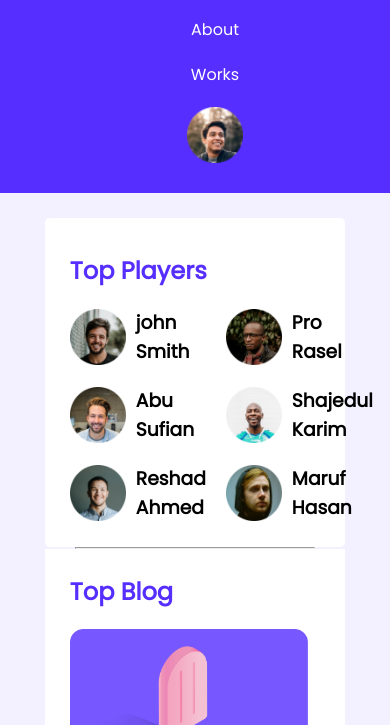
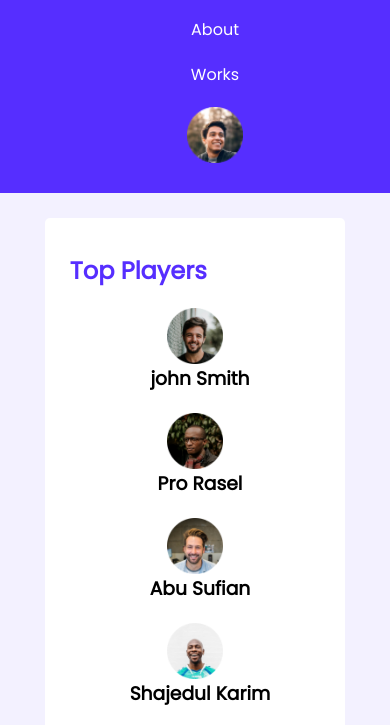
Before and after one commit to TariquzzamanTapon/leader-board-css, a plain HTML site: page index.html in a window 390 px wide. Shown: the part 107-832 px from the top of the page. Drawn offline with Linux system fonts and the light colour scheme.

Commit message:
responsive area selection

```diff
--- a/styles/style.css
+++ b/styles/style.css
@@ -5,6 +5,7 @@
 body{
     background:#F3F1FF;
     font-family: 'Poppins', sans-serif;
+    box-sizing:border-box;
 }
 .container{
     width:80%;
@@ -212,7 +213,7 @@ img{
 
 
 
-@media screen and (max-width:562px) {
+@media screen and (max-width:688px) {
     .container nav{
         flex-direction:column;
         align-items:center;
@@ -229,10 +230,11 @@ img{
     }
 
     .players{
-        grid-template-columns:repeat(2, 1fr);
+        grid-template-columns:repeat(1, 1fr);
         align-items: center;
     }
     .players .player{
+        flex-direction:column;
         justify-content:center;
     }
 
```
